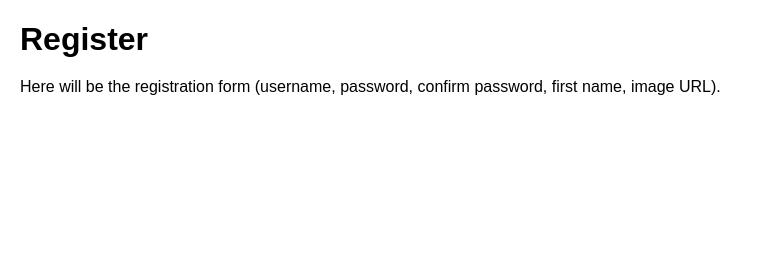
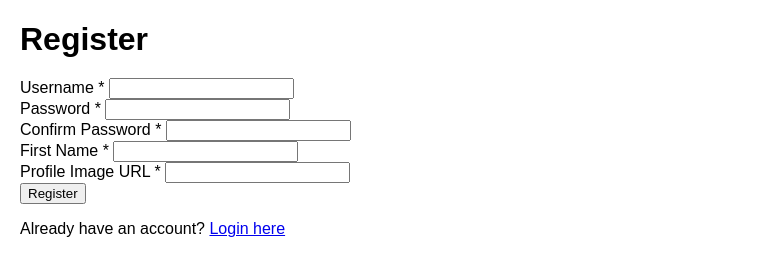
Before and after one commit to TamarElitzur/youtubePlaylists, a plain HTML site: page register.html in a window 1280 px wide. Shown: the whole page, without its empty margins (0-763 px from the left). Drawn offline with Linux system fonts and the light colour scheme.

Commit message:
Add register form layout and JS file

```diff
--- a/register.html
+++ b/register.html
@@ -11,7 +11,40 @@
   </header>
 
   <main>
-    <p>Here will be the registration form (username, password, confirm password, first name, image URL).</p>
+    <form id="registerForm">
+      <div>
+        <label for="username">Username *</label>
+        <input type="text" id="username" required />
+      </div>
+
+      <div>
+        <label for="password">Password *</label>
+        <input type="password" id="password" required />
+      </div>
+
+      <div>
+        <label for="confirmPassword">Confirm Password *</label>
+        <input type="password" id="confirmPassword" required />
+      </div>
+
+      <div>
+        <label for="firstName">First Name *</label>
+        <input type="text" id="firstName" required />
+      </div>
+
+      <div>
+        <label for="imageUrl">Profile Image URL *</label>
+        <input type="url" id="imageUrl" required />
+      </div>
+
+      <button type="submit">Register</button>
+    </form>
+
+    <div id="errorMessages" style="color:red; margin-top:10px;"></div>
+
+    <p>Already have an account? <a href="login.html">Login here</a></p>
   </main>
+
+  <script src="register.js"></script>
 </body>
 </html>
--- /dev/null
+++ b/register.js
@@ -0,0 +1 @@
+console.log("register.js loaded");
```
